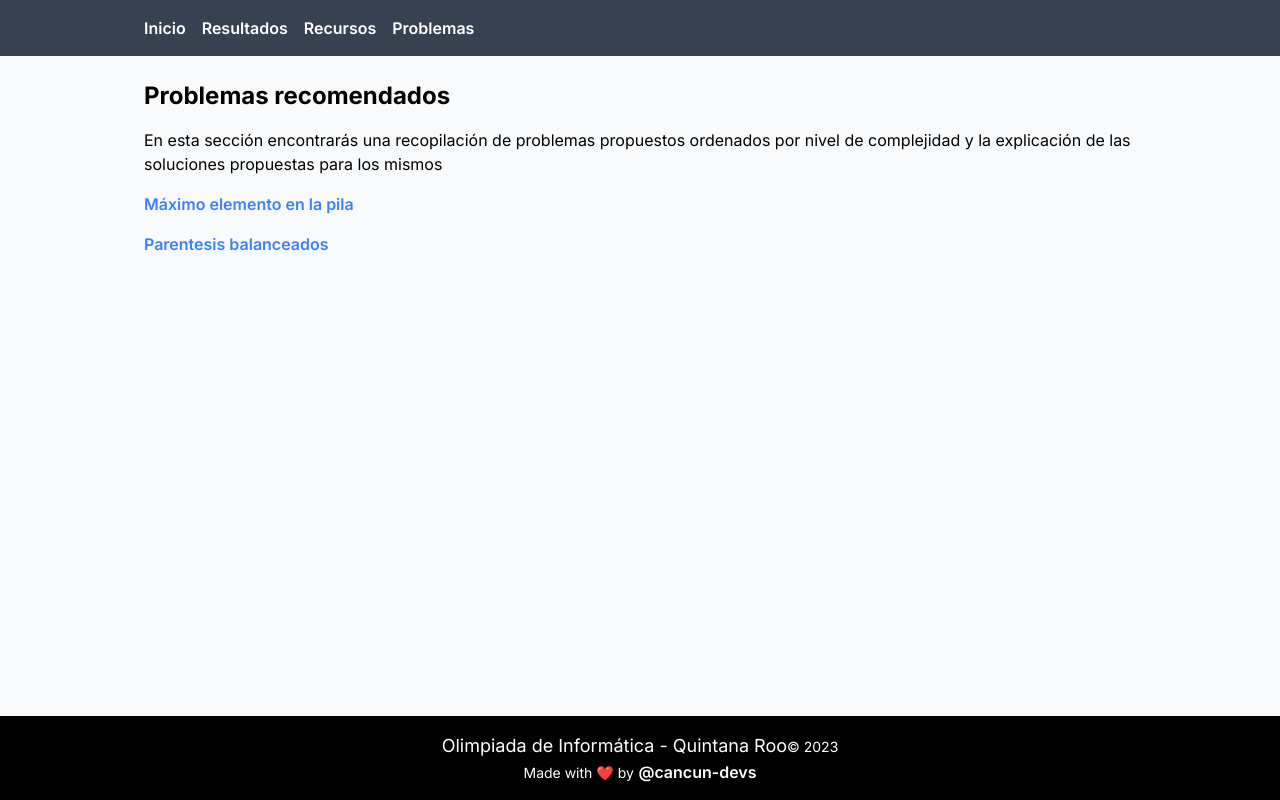
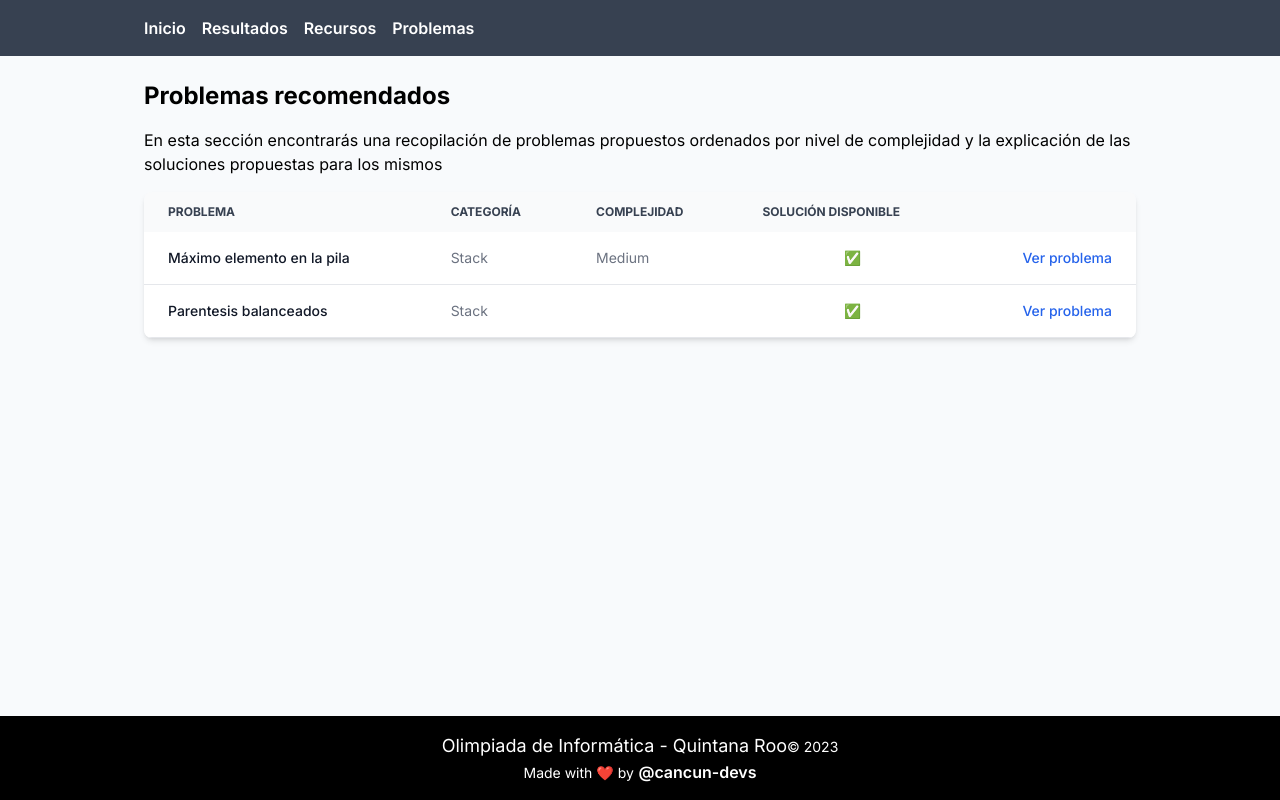
Before and after one commit to imjpfeliciano/omi-qroo, a Next.js app: page /problems in a window 1280 px wide. Built offline with nearby package versions, Linux system fonts and the light colour scheme.

Commit message:
refactor: re-organize problems content on table

```diff
--- a/src/app/problems/page.tsx
+++ b/src/app/problems/page.tsx
@@ -18,14 +18,57 @@ export default async function Page() {
         propuestas para los mismos
       </div>
 
-      {allPostsData.map((post) => (
-        <div key={post.slug}>
-          <a href={`/problems/${post.slug}`} className="text-blue-500">
-            <h4 className="font-semibold">{post.title}</h4>
-          </a>
-          <div>{post.publishedAt}</div>
-        </div>
-      ))}
+      <div className="relative overflow-x-auto shadow-md sm:rounded-lg">
+        <table className="w-full text-sm text-left rtl:text-right text-gray-500 dark:text-gray-400">
+          <thead className="text-xs text-gray-700 uppercase bg-gray-50 dark:bg-gray-700 dark:text-gray-400">
+            <tr>
+              <th scope="col" className="px-6 py-3">
+                Problema
+              </th>
+              <th scope="col" className="px-6 py-3">
+                Categoría
+              </th>
+              <th scope="col" className="px-6 py-3">
+                Complejidad
+              </th>
+              <th scope="col" className="px-6 py-3">
+                Solución disponible
+              </th>
+              <th scope="col" className="px-6 py-3">
+                <span className="sr-only">Ver problema</span>
+              </th>
+            </tr>
+          </thead>
+          <tbody>
+            {allPostsData.map((post) => (
+              <tr
+                className="bg-white border-b dark:bg-gray-800 dark:border-gray-700 hover:bg-gray-50 dark:hover:bg-gray-600"
+                key={post.slug}
+              >
+                <th
+                  scope="row"
+                  className="px-6 py-4 font-medium text-gray-900 whitespace-nowrap dark:text-white"
+                >
+                  {post.title}
+                </th>
+                <td className="px-6 py-4 capitalize">{post.topics[0]}</td>
+                <td className="px-6 py-4 capitalize">{post.complexity}</td>
+                <td className="px-6 py-4 text-center">
+                  {post.hasSolution ? "✅" : "❌"}
+                </td>
+                <td className="px-6 py-4 text-right">
+                  <a
+                    href={`/problems/${post.slug}`}
+                    className="font-medium text-blue-600 dark:text-blue-500 hover:underline"
+                  >
+                    Ver problema
+                  </a>
+                </td>
+              </tr>
+            ))}
+          </tbody>
+        </table>
+      </div>
     </Container>
   );
 }
--- a/src/blog-content/problems/maximo-elemento-en-la-pila.mdx
+++ b/src/blog-content/problems/maximo-elemento-en-la-pila.mdx
@@ -5,6 +5,7 @@ isPublished: true
 publishedOn: 2024-06-12T09:15:00-0400
 author: Jonathan Peraza
 hasSolution: true
+complexity: medium
 topics: ["stack"]
 ---
 
--- a/src/lib/posts.ts
+++ b/src/lib/posts.ts
@@ -12,6 +12,9 @@ interface PostData {
   title: string;
   date: string;
   publishedAt: string;
+  topics: string[];
+  hasSolution: boolean;
+  complexity: string;
 }
 
 export function getSortedPostsData(): PostData[] {
```
